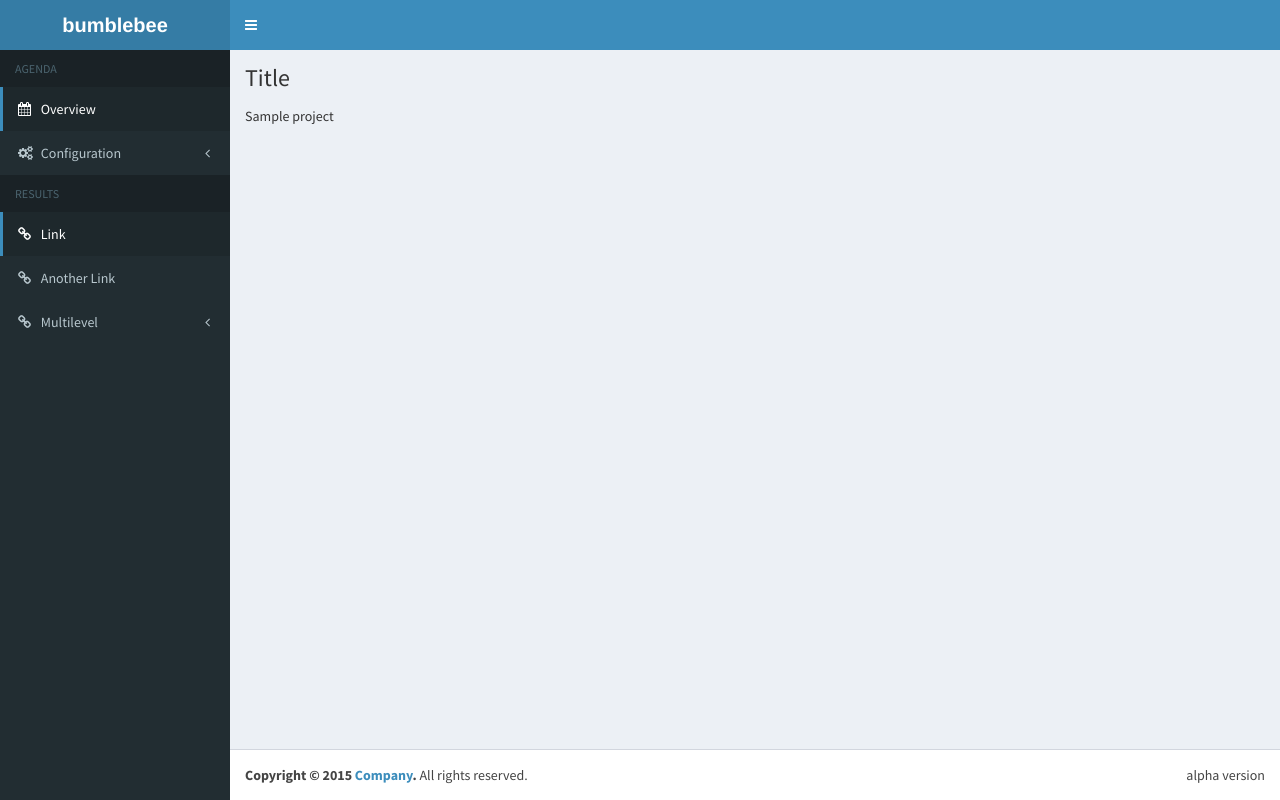
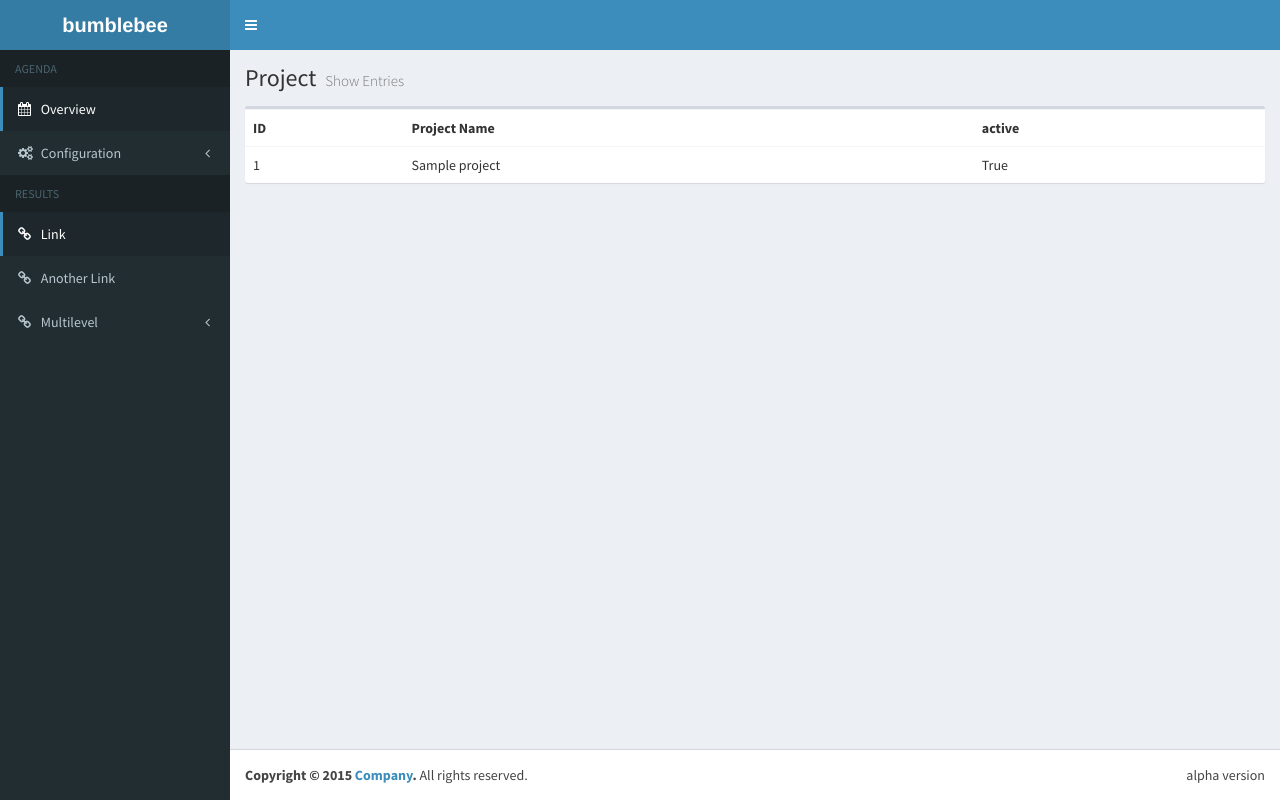
Before and after one commit to ferchault/bumblebee, a Django app: page /agenda/ in a window 1280 px wide. Run offline with Django 3.2, Linux system fonts and the light colour scheme; tables that the repository leaves empty hold one stand-in row (values such as "Sample post"); some libraries are stand-ins or nearby versions.

Commit message:
Made list view tabular

```diff
--- a/agenda/models.py
+++ b/agenda/models.py
@@ -6,7 +6,7 @@ from django.forms import ModelForm
 from bumblebee.models import Explainable
 
 class Project(models.Model, Explainable):
-	name = models.CharField(max_length=45)
+	name = models.CharField(max_length=45, verbose_name="Project Name", help_text="The name this project is referred to.")
 	active = models.BooleanField()
 
 class ProjectForm(ModelForm):
--- a/agenda/views.py
+++ b/agenda/views.py
@@ -10,6 +10,11 @@ class ProjectListing(ListView):
 	model = Project
 	template_name = 'listview-generic.html'
 
+	def get_context_data(self, **kwargs):
+		context = super(ProjectListing, self).get_context_data(**kwargs)
+		context['modelname'] = self.model._meta.verbose_name.title()
+		return context
+
 class ProjectCreate(CreateView):
 	model = Project
 	form_class = ProjectForm
--- a/bumblebee/models.py
+++ b/bumblebee/models.py
@@ -2,6 +2,11 @@
 from django.db import models
 
 class Explainable(object):
+	def get_fields(self):
+		return [field for field in self._meta.fields]
+
+	def get_field_values(self):
+		return [field.value_to_string(self) for field in self._meta.fields]
 
 	@staticmethod
 	def explain():
--- a/templates/listview-generic.html
+++ b/templates/listview-generic.html
@@ -1,7 +1,34 @@
 {% extends "layout.html" %}
+{% block title %}{{ modelname }}{% endblock %}
+{% block subtitle %}Show Entries{% endblock %}
 
 {% block content %}
-    {% for object in object_list %}
-     {{ object.name }}
-    {% endfor %}
+    <div class="row">
+    {% if object_list|length > 0 %}
+        <div class="col-md-12">
+            <div class="box">
+                <div class="box-body table-responsive no-padding">
+                    <table class="table table-hover">
+                        <tr>
+                            {% for object in object_list|slice:":1" %}
+                                {% for field in object.get_fields %}
+                                    <th>{{ field.verbose_name }}</th>
+                                {% endfor %}
+                            {% endfor %}
+                        </tr>
+                        {% for object in object_list %}
+                            <tr>
+                                {% for field in object.get_field_values %}
+                                    <td>{{ field|safe }}</td>
+                                {% endfor %}
+                            </tr>
+                        {% endfor %}
+                    </table>
+                </div>
+            </div>
+        </div>
+    {% else %}
+        <p>No entries.</p>
+    {% endif %}
+    </div>
 {% endblock %}
```
